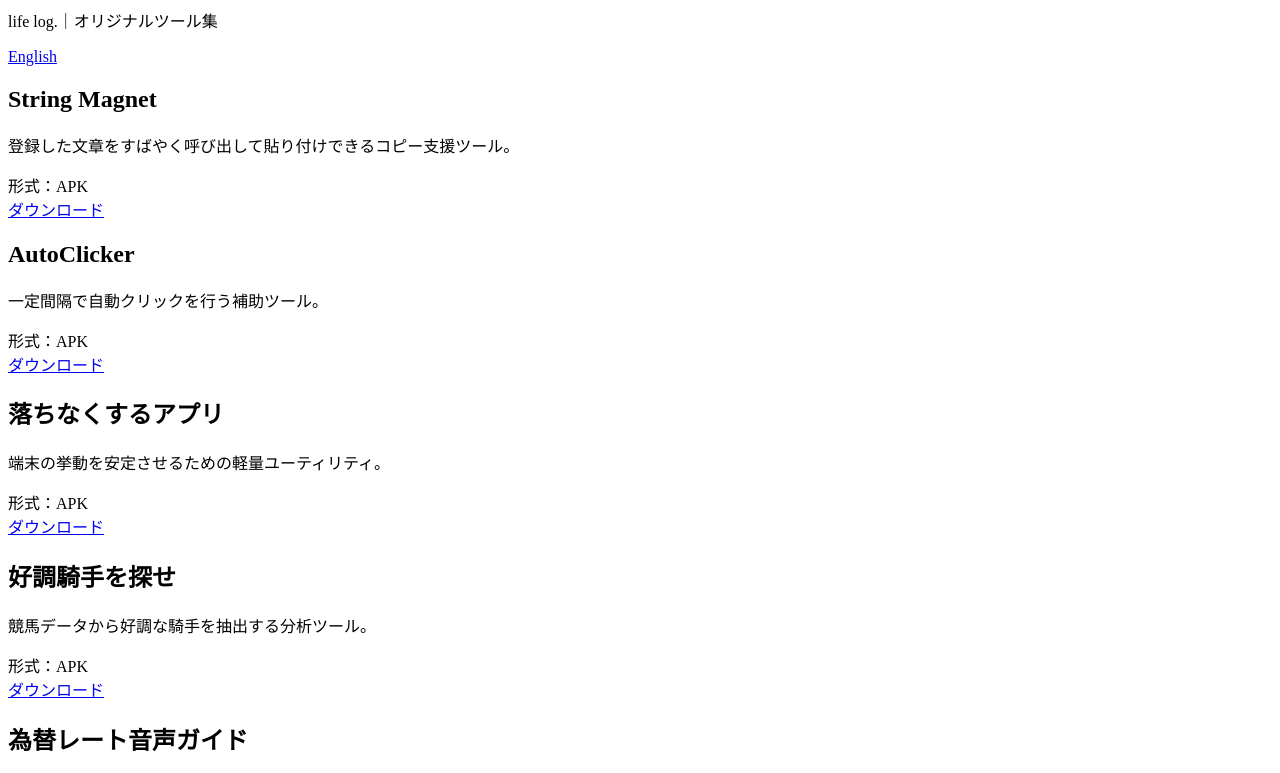
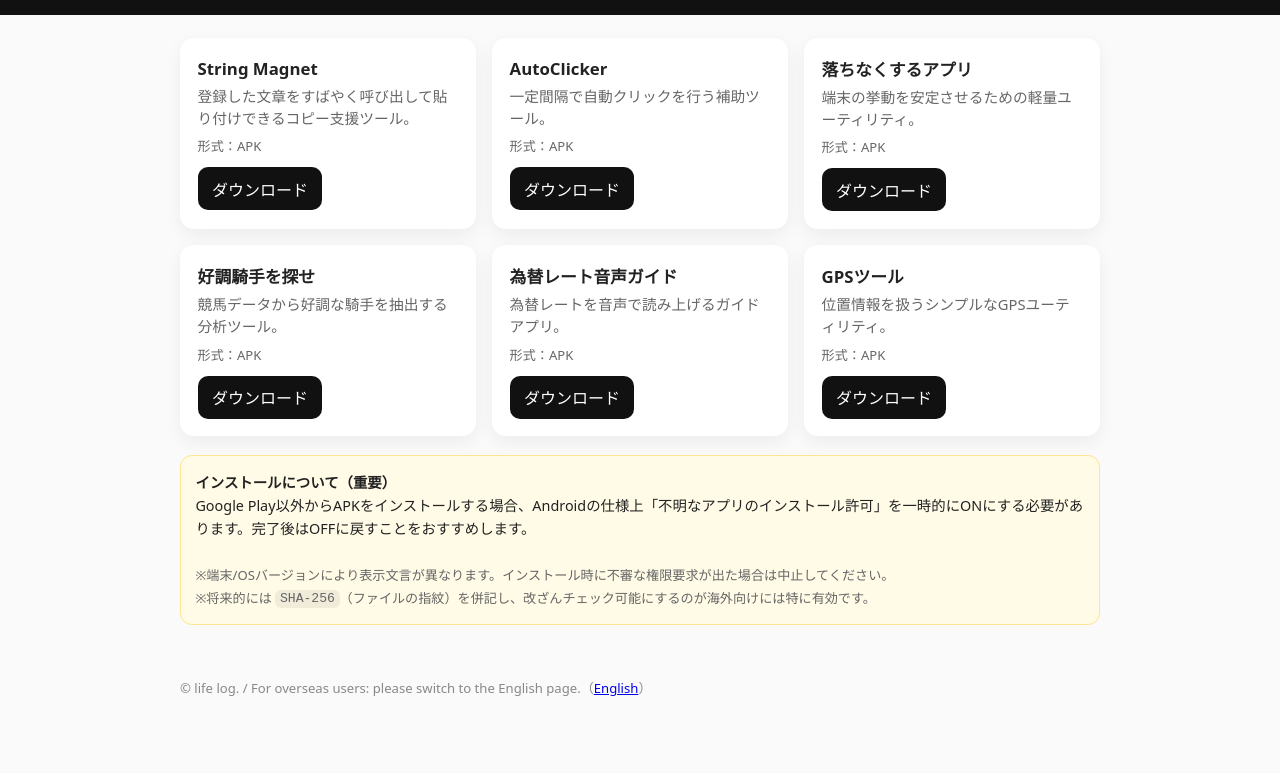
Before and after one commit to HisashiMiya/android-tools, a plain HTML site: page android/index.html in a window 1280 px wide. Shown: the part 81-854 px from the top of the page. After the commit the page ends 811 px from the top, so only its background shows below. Drawn offline with Linux system fonts and the light colour scheme; the site is published under a folder, as on GitHub Pages, so addresses that start at the root find nothing.

Commit message:
Add files via upload

```diff
--- a/android/index.html
+++ b/android/index.html
@@ -11,7 +11,7 @@
   <link rel="alternate" hreflang="en" href="./en/" />
   <link rel="alternate" hreflang="x-default" href="./en/" />
 
-  <link rel="stylesheet" href="/assets/css/commonbase.css">
+  <link rel="stylesheet" href="../assets/css/commonbase.css">
 
 
   <!-- SNS -->
@@ -39,42 +39,42 @@
         <h2>String Magnet</h2>
         <p>登録した文章をすばやく呼び出して貼り付けできるコピー支援ツール。</p>
         <div class="meta">形式：APK</div>
-        <a class="btn" href="/downloads/cap.apk">ダウンロード</a>
+        <a class="btn" href="../downloads/cap.apk">ダウンロード</a>
       </article>
 
       <article class="app">
         <h2>AutoClicker</h2>
         <p>一定間隔で自動クリックを行う補助ツール。</p>
         <div class="meta">形式：APK</div>
-        <a class="btn" href="/downloads/AutoClicker.apk">ダウンロード</a>
+        <a class="btn" href="../downloads/AutoClicker.apk">ダウンロード</a>
       </article>
 
       <article class="app">
         <h2>落ちなくするアプリ</h2>
         <p>端末の挙動を安定させるための軽量ユーティリティ。</p>
         <div class="meta">形式：APK</div>
-        <a class="btn" href="/downloads/ochinai.apk">ダウンロード</a>
+        <a class="btn" href="../downloads/ochinai.apk">ダウンロード</a>
       </article>
 
       <article class="app">
         <h2>好調騎手を探せ</h2>
         <p>競馬データから好調な騎手を抽出する分析ツール。</p>
         <div class="meta">形式：APK</div>
-        <a class="btn" href="/downloads/kisyuget.apk">ダウンロード</a>
+        <a class="btn" href="../downloads/kisyuget.apk">ダウンロード</a>
       </article>
 
       <article class="app">
         <h2>為替レート音声ガイド</h2>
         <p>為替レートを音声で読み上げるガイドアプリ。</p>
         <div class="meta">形式：APK</div>
-        <a class="btn" href="/downloads/hter.apk">ダウンロード</a>
+        <a class="btn" href="../downloads/hter.apk">ダウンロード</a>
       </article>
 
       <article class="app">
         <h2>GPSツール</h2>
         <p>位置情報を扱うシンプルなGPSユーティリティ。</p>
         <div class="meta">形式：APK</div>
-        <a class="btn" href="/downloads/app-release.apk">ダウンロード</a>
+        <a class="btn" href="../downloads/app-release.apk">ダウンロード</a>
       </article>
     </section>
 
```
